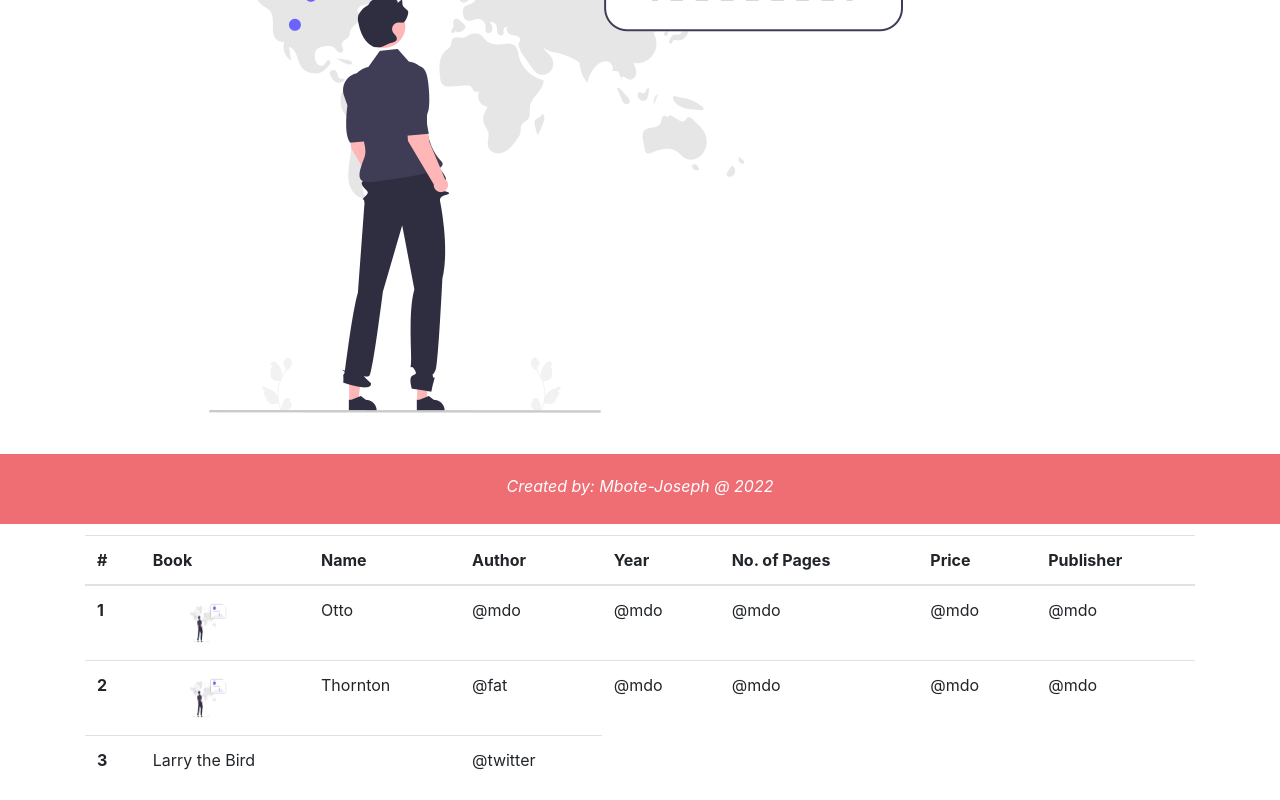
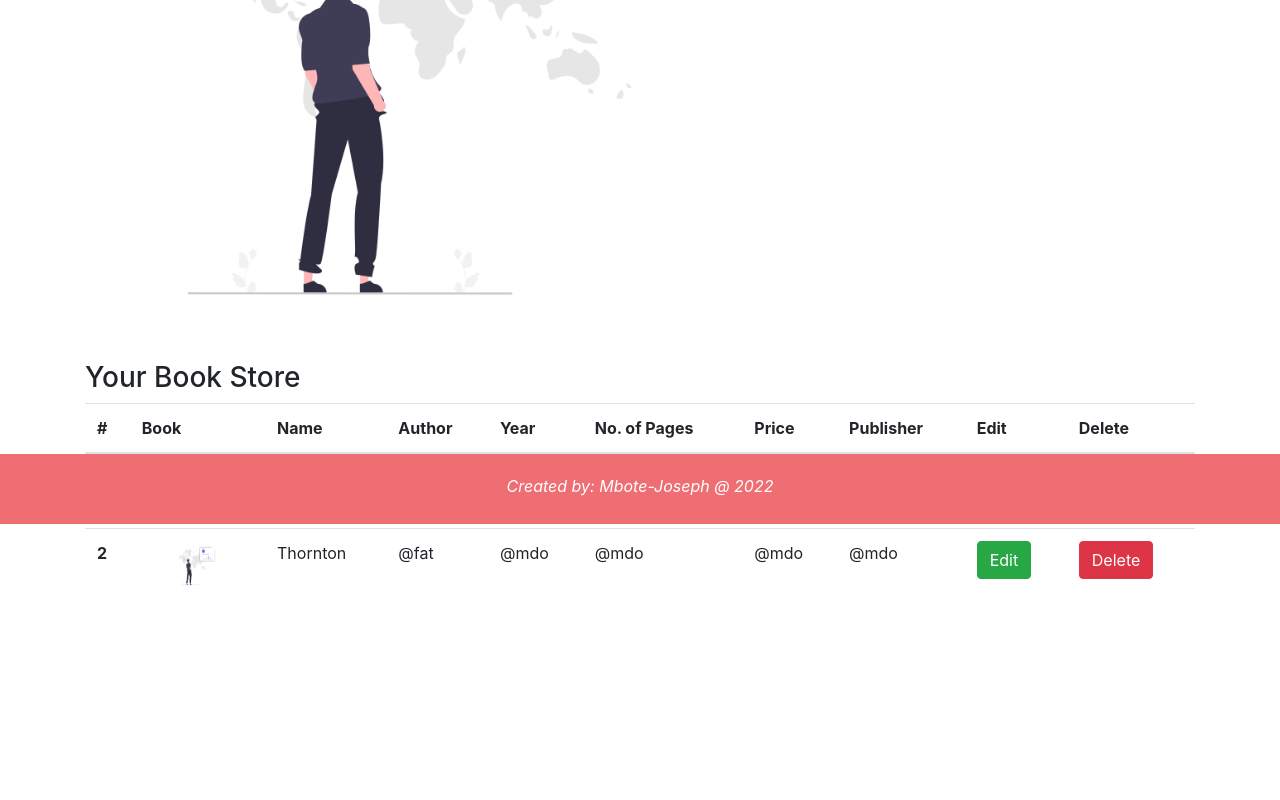
Before and after one commit to Mbote-Joseph/Angular-Django-Front-End, an Angular app: page /home in a window 1280 px wide. Shown: the part 276-1076 px from the top of the page. After the commit the page ends 895 px from the top, so only its background shows below. Built offline with nearby package versions, Linux system fonts and the light colour scheme.

Commit message:
Angular Application with Django Backend

```diff
--- a/src/app/components/home/home.component.html
+++ b/src/app/components/home/home.component.html
@@ -1,6 +1,11 @@
 <div class="container">
   <!-- <img src="../../../src/assets/images/logo.png" alt="logo" /> -->
-  <img src="../../../assets/images/logo.png" alt="" />
+  <img
+    src="../../../assets/images/logo.png"
+    alt="logo"
+    height="70%"
+    width="70%"
+  />
   <h3>Your Book Store</h3>
 </div>
 <div class="container">
@@ -15,6 +20,8 @@
         <th scope="col">No. of Pages</th>
         <th scope="col">Price</th>
         <th scope="col">Publisher</th>
+        <th scope="col">Edit</th>
+        <th scope="col">Delete</th>
       </tr>
     </thead>
     <tbody>
@@ -39,6 +46,8 @@
         <td>@mdo</td>
         <td>@mdo</td>
         <td>@mdo</td>
+        <td><button class="btn btn-success">Edit</button></td>
+        <td><button class="btn btn-danger">Delete</button></td>
       </tr>
       <tr>
         <th scope="row">2</th>
@@ -61,11 +70,8 @@
         <td>@mdo</td>
         <td>@mdo</td>
         <td>@mdo</td>
-      </tr>
-      <tr>
-        <th scope="row">3</th>
-        <td colspan="2">Larry the Bird</td>
-        <td>@twitter</td>
+        <td><button class="btn btn-success">Edit</button></td>
+        <td><button class="btn btn-danger">Delete</button></td>
       </tr>
     </tbody>
   </table>
```
